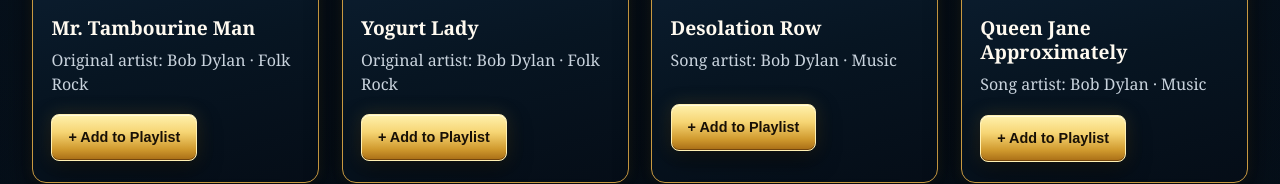
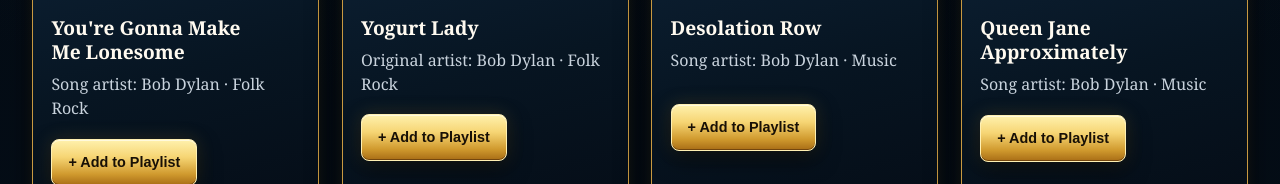
Before and after one commit to chadwalner-netizen/arnies-world-of-music, a plain HTML site: page video-library.html in a window 1280 px wide. Shown: the part 2470-2654 px from the top of the page. Drawn offline with Linux system fonts and the light colour scheme.

Commit message:
November 16 - Video Library and Jackson Browne updates

```diff
--- a/video-library-data.js
+++ b/video-library-data.js
@@ -71,6 +71,11 @@
     "https://i.ytimg.com/vi/elYPVmh7158/hqdefault.jpg",
     "https://i.ytimg.com/vi/bwzsCoHrXAk/hqdefault.jpg",
     "https://i.ytimg.com/vi/_NzEGjPzXls/hqdefault.jpg"
+    ,"https://i.ytimg.com/vi/KfG5-aZDqV0/hqdefault.jpg"
+    ,"https://i.ytimg.com/vi/KEdZUaRNY04/hqdefault.jpg"
+    ,"https://i.ytimg.com/vi/vkMsqDOANEs/hqdefault.jpg"
+    ,"https://i.ytimg.com/vi/L_iHEbRU1SY/hqdefault.jpg"
+    ,"https://i.ytimg.com/vi/C6N4fvqwqxk/hqdefault.jpg"
   ];
 
   const videos = [
@@ -98,14 +103,14 @@
     { id: 122, title: "Sign On The Window", artist: "Bob Dylan", artistRole: "Original artist", genre: "Folk Rock", thumb: 21, featured: false, youtubeId: "fHUBM50JrOE", youtubeUrl: "https://www.youtube.com/watch?v=fHUBM50JrOE", embeddable: true },
     { id: 123, title: "It Takes A Lot To Laugh", artist: "Bob Dylan", artistRole: "Original artist", genre: "Blues Rock", thumb: 22, featured: false, youtubeId: "wMm1Z3G-4LI", youtubeUrl: "https://www.youtube.com/watch?v=wMm1Z3G-4LI", embeddable: true }
     ,
-    { id: 124, title: "Yogurt Lady", artist: "To be confirmed", artistRole: "Original artist", genre: "Unclassified", thumb: 23, featured: false, youtubeId: "3urL2qmECMI", youtubeUrl: "https://www.youtube.com/watch?v=3urL2qmECMI", embeddable: true },
-    { id: 125, title: "Up on Cripple Creek", artist: "The Band", artistRole: "Original artist", genre: "Roots Rock", thumb: 24, featured: false, youtubeId: "8rmA93NcL_0", youtubeUrl: "https://www.youtube.com/watch?v=8rmA93NcL_0", embeddable: true },
-    { id: 126, title: "Take It Easy", artist: "Jackson Browne", artistRole: "Songwriters", genre: "Rock", thumb: 25, featured: false, youtubeId: "ih-ZGA9pJCU", youtubeUrl: "https://www.youtube.com/watch?v=ih-ZGA9pJCU", embeddable: true },
-    { id: 127, title: "Silver Cup Silver Spoon", artist: "To be confirmed", artistRole: "Original artist", genre: "Unclassified", thumb: 26, featured: false, youtubeId: "fd6hRqX4g5A", youtubeUrl: "https://www.youtube.com/watch?v=fd6hRqX4g5A", embeddable: true },
+    { id: 124, title: "You're Gonna Make Me Lonesome", artist: "Bob Dylan", artistRole: "Song artist", genre: "Folk Rock", thumb: 23, featured: false, youtubeId: "3urL2qmECMI", youtubeUrl: "https://www.youtube.com/watch?v=3urL2qmECMI", embeddable: true },
+    { id: 125, title: "Acoustic Noodling", artist: "Improvisation", artistRole: "Instrumental", genre: "Instrumental", thumb: 24, featured: false, youtubeId: "8rmA93NcL_0", youtubeUrl: "https://www.youtube.com/watch?v=8rmA93NcL_0", embeddable: true },
+    { id: 126, title: "Her Majesty", artist: "The Beatles", artistRole: "Song artist", genre: "Rock", thumb: 25, featured: false, youtubeId: "ih-ZGA9pJCU", youtubeUrl: "https://www.youtube.com/watch?v=ih-ZGA9pJCU", embeddable: true },
+    { id: 127, title: "I Got The Hots For You Babe", artist: "To be confirmed", artistRole: "Song artist", genre: "Unclassified", thumb: 26, featured: false, youtubeId: "fd6hRqX4g5A", youtubeUrl: "https://www.youtube.com/watch?v=fd6hRqX4g5A", embeddable: true },
     { id: 128, title: "Noodling", artist: "Improvisation", artistRole: "Instrumental", genre: "Instrumental", thumb: 27, featured: false, youtubeId: "a1yGJl6QSjE", youtubeUrl: "https://www.youtube.com/watch?v=a1yGJl6QSjE", embeddable: true },
-    { id: 129, title: "Mr. Tambourine Man", artist: "Bob Dylan", artistRole: "Original artist", genre: "Folk Rock", thumb: 28, featured: false, youtubeId: "0dvq_g4UJuw", youtubeUrl: "https://www.youtube.com/watch?v=0dvq_g4UJuw", embeddable: true },
-    { id: 130, title: "I Got the Hots for You Babe", artist: "To be confirmed", artistRole: "Original artist", genre: "Unclassified", thumb: 29, featured: false, youtubeId: "ek4EcxwxPKE", youtubeUrl: "https://www.youtube.com/watch?v=ek4EcxwxPKE", embeddable: true },
-    { id: 131, title: "Her Majesty", artist: "The Beatles", artistRole: "Original artist", genre: "Rock", thumb: 30, featured: false, youtubeId: "yJBLCHpnBXk", youtubeUrl: "https://www.youtube.com/watch?v=yJBLCHpnBXk", embeddable: true },
+    { id: 129, title: "Noodling", artist: "Improvisation", artistRole: "Instrumental", genre: "Instrumental", thumb: 28, featured: false, youtubeId: "0dvq_g4UJuw", youtubeUrl: "https://www.youtube.com/watch?v=0dvq_g4UJuw", embeddable: true },
+    { id: 130, title: "Silver Cup Silver Spoon", artist: "To be confirmed", artistRole: "Song artist", genre: "Unclassified", thumb: 29, featured: false, youtubeId: "ek4EcxwxPKE", youtubeUrl: "https://www.youtube.com/watch?v=ek4EcxwxPKE", embeddable: true },
+    { id: 131, title: "Take It Easy", artist: "Jackson Browne / Glenn Frey", artistRole: "Song artist", genre: "Rock", thumb: 30, featured: false, youtubeId: "yJBLCHpnBXk", youtubeUrl: "https://www.youtube.com/watch?v=yJBLCHpnBXk", embeddable: true },
     { id: 132, title: "Acoustic Noodling", artist: "Improvisation", artistRole: "Instrumental", genre: "Instrumental", thumb: 31, featured: false, youtubeId: "B2DJPTa3Tl8", youtubeUrl: "https://www.youtube.com/watch?v=B2DJPTa3Tl8", embeddable: true },
     { id: 133, title: "Yogurt Lady", artist: "Bob Dylan", artistRole: "Original artist", genre: "Folk Rock", thumb: 32, featured: false, youtubeId: "oF4QvMUu8nk", youtubeUrl: "https://www.youtube.com/watch?v=oF4QvMUu8nk", embeddable: true }
 ,
@@ -136,13 +141,18 @@
     { id: 158, title: "We’ll Meet Again", artist: "Vera Lynn", artistRole: "Song artist", genre: "Music", thumb: 57, featured: false, youtubeId: "eJK_KI-TRZw", youtubeUrl: "https://www.youtube.com/watch?v=eJK_KI-TRZw", embeddable: true },
     { id: 159, title: "In My Life", artist: "The Beatles", artistRole: "Song artist", genre: "Music", thumb: 58, featured: false, youtubeId: "Zsa_u8Hg8Hw", youtubeUrl: "https://www.youtube.com/watch?v=Zsa_u8Hg8Hw", embeddable: true },
     { id: 160, title: "Everybody Pays", artist: "Mark Knopfler", artistRole: "Song artist", genre: "Music", thumb: 59, featured: false, youtubeId: "9wdI3V7hk4A", youtubeUrl: "https://www.youtube.com/watch?v=9wdI3V7hk4A", embeddable: true },
-    { id: 161, title: "Human", artist: "The Killers", artistRole: "Song artist", genre: "Music", thumb: 60, featured: false, youtubeId: "Wpv8JCYB4tw", youtubeUrl: "https://www.youtube.com/watch?v=Wpv8JCYB4tw", embeddable: true },
+    { id: 161, title: "A Human Touch", artist: "Jackson Browne and Leslie Mendelson", artistRole: "Song artist", genre: "Music", thumb: 60, featured: false, youtubeId: "Wpv8JCYB4tw", youtubeUrl: "https://www.youtube.com/watch?v=Wpv8JCYB4tw", embeddable: true },
     { id: 162, title: "Blue Bayou", artist: "Roy Orbison", artistRole: "Song artist", genre: "Music", thumb: 61, featured: false, youtubeId: "cOXdI6gNPus", youtubeUrl: "https://www.youtube.com/watch?v=cOXdI6gNPus", embeddable: true },
     { id: 163, title: "Matchstick Man", artist: "Mark Knopfler", artistRole: "Song artist", genre: "Music", thumb: 62, featured: false, youtubeId: "yhxD-kMhIdU", youtubeUrl: "https://www.youtube.com/watch?v=yhxD-kMhIdU", embeddable: true },
     { id: 164, title: "Our House - Version 1", artist: "Crosby, Stills, Nash & Young", artistRole: "Song artist", genre: "Music", thumb: 63, featured: false, youtubeId: "zAa-nPxXlcI", youtubeUrl: "https://www.youtube.com/watch?v=zAa-nPxXlcI", embeddable: true },
     { id: 165, title: "Our House - Version 2", artist: "Crosby, Stills, Nash & Young", artistRole: "Song artist", genre: "Music", thumb: 64, featured: false, youtubeId: "elYPVmh7158", youtubeUrl: "https://www.youtube.com/watch?v=elYPVmh7158", embeddable: true },
     { id: 166, title: "Up on the Roof", artist: "The Drifters", artistRole: "Song artist", genre: "Music", thumb: 65, featured: false, youtubeId: "bwzsCoHrXAk", youtubeUrl: "https://www.youtube.com/watch?v=bwzsCoHrXAk", embeddable: true },
-    { id: 167, title: "You Ain’t Going Nowhere", artist: "Bob Dylan", artistRole: "Song artist", genre: "Music", thumb: 66, featured: false, youtubeId: "_NzEGjPzXls", youtubeUrl: "https://www.youtube.com/watch?v=_NzEGjPzXls", embeddable: true }
+    { id: 167, title: "You Ain’t Going Nowhere", artist: "Bob Dylan", artistRole: "Song artist", genre: "Music", thumb: 66, featured: false, youtubeId: "_NzEGjPzXls", youtubeUrl: "https://www.youtube.com/watch?v=_NzEGjPzXls", embeddable: true },
+    { id: 201, title: "The Budick Tapes – Part 1", artist: "Arnie / The Budick Tapes", artistRole: "Song artist", genre: "Archive", thumb: 67, featured: false, vault: true, youtubeId: "KfG5-aZDqV0", youtubeUrl: "https://www.youtube.com/watch?v=KfG5-aZDqV0", embeddable: true },
+    { id: 202, title: "River Song", artist: "Nefesh Mountain", artistRole: "Song artist", genre: "Folk", thumb: 68, featured: false, vault: false, youtubeId: "KEdZUaRNY04", youtubeUrl: "https://www.youtube.com/watch?v=KEdZUaRNY04", embeddable: true },
+    { id: 203, title: "Someday Soon", artist: "Suzy Bogguss", artistRole: "Song artist", genre: "Country", thumb: 69, featured: false, vault: false, youtubeId: "vkMsqDOANEs", youtubeUrl: "https://www.youtube.com/watch?v=vkMsqDOANEs", embeddable: true },
+    { id: 204, title: "Can’t Help Falling in Love", artist: "Elvis Presley", artistRole: "Song artist", genre: "Pop", thumb: 70, featured: false, vault: false, youtubeId: "L_iHEbRU1SY", youtubeUrl: "https://www.youtube.com/watch?v=L_iHEbRU1SY", embeddable: true },
+    { id: 205, title: "Adonai Love Me", artist: "Nefesh Mountain", artistRole: "Song artist", genre: "Folk", thumb: 71, featured: false, vault: false, youtubeId: "C6N4fvqwqxk", youtubeUrl: "https://www.youtube.com/watch?v=C6N4fvqwqxk", embeddable: true }
   ];
 
   // Keep each song's versions together, in numerical order, while preserving
--- a/video-library.html
+++ b/video-library.html
@@ -36,7 +36,7 @@ for(const key of ["artist","genre"]){for(const v of unique(key)){const o=documen
 const storedPlaylist=playlistStore.read();
 let saved=storedPlaylist.ids.filter(id=>videos.some(video=>video.id===id));
 if(saved.length!==storedPlaylist.ids.length)playlistStore.replace(saved);
-const sections=[["Featured Videos",v=>v.featured],["Bob Dylan",v=>v.artist==="Bob Dylan"],["Simon & Garfunkel",v=>v.artist==="Simon & Garfunkel"],["Jackson Browne",v=>v.artist==="Jackson Browne"],["Mark Knopfler",v=>v.artist==="Mark Knopfler"],["Weekend in Maine",v=>v.weekendInMaine],["Other Great Songs",v=>!["Bob Dylan","Simon & Garfunkel","Jackson Browne","Mark Knopfler"].includes(v.artist)]];
+const sections=[["Featured Videos",v=>v.featured],["Bob Dylan",v=>v.artist==="Bob Dylan"],["Simon & Garfunkel",v=>v.artist==="Simon & Garfunkel"],["Jackson Browne",v=>v.artist==="Jackson Browne"||v.artist==="Jackson Browne and Leslie Mendelson"],["Mark Knopfler",v=>v.artist==="Mark Knopfler"],["The Vault",v=>v.vault],["Weekend in Maine",v=>v.weekendInMaine],["Other Great Songs",v=>!v.vault&&!v.weekendInMaine&&!v.featured&&!["Bob Dylan","Simon & Garfunkel","Jackson Browne","Jackson Browne and Leslie Mendelson","Mark Knopfler"].includes(v.artist)]];
 const esc=s=>String(s).replace(/[&<>"']/g,c=>({"&":"&amp;","<":"&lt;",">":"&gt;",'"':"&quot;","'":"&#39;"}[c]));
 function render(){
  const q=$("search").value.trim().toLowerCase(),artist=$("artist").value,genre=$("genre").value,sort=$("sort").value;
```
Also changed, not shown: UPDATE_NOTES_NOV_16_2026.txt (added).
